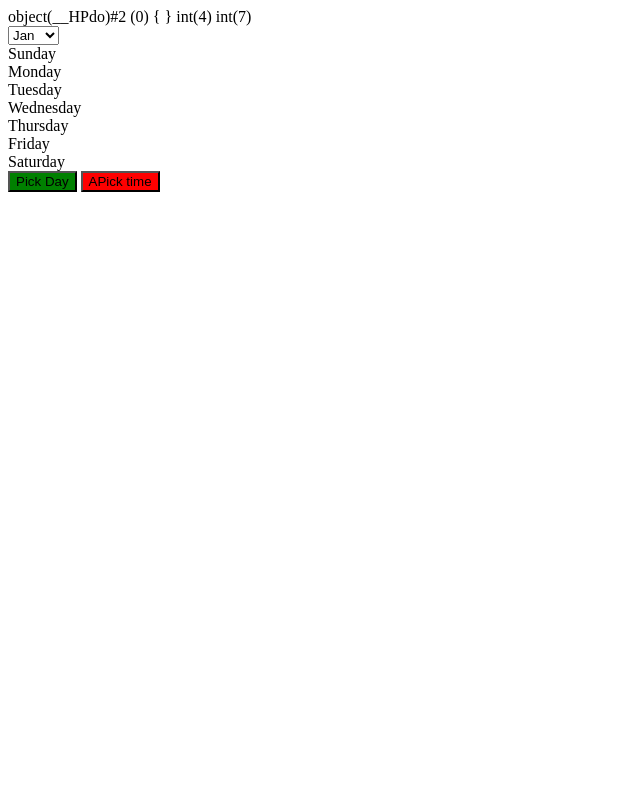
After one commit to Eq-Tran/AS-Capstone, a PHP site: page /Test_Code/Ajax_test.php in a window 1280 px wide. The commit adds this page. Shown: the whole page, without its empty margins (0-640 px from the left). Run offline with PHP 8.4, Linux system fonts and the light colour scheme.

Commit message:
Tran 1/30 12:00am

```diff
--- a/Models/model_functions.php
+++ b/Models/model_functions.php
@@ -259,15 +259,19 @@
 
    }
 
-   function findUserId($User) {
+   /*
+    *
+    * COMMENTED OUT FOR TESTING
+    *
+   function findUserId($user) {
     global $db;
     $results = [];
     $id = "";
     $binds = array();
     $sql = "SELECT * FROM users WHERE 0=0 ";
-    if ($User != "") {
-         $sql .= " AND username LIKE :username";
-         $binds['username'] = '%'.$User.'%';
+    if ($user != "") {
+         $sql .= " AND uname LIKE :user";
+         $binds['uname'] = '%'.$user.'%';
     }
 
     $stmt = $db->prepare($sql);
@@ -286,8 +290,7 @@
     return ($id);
 }
 
-
-
+*/
 
 
 
--- /dev/null
+++ b/Test_Code/Ajax_test.php
@@ -0,0 +1,62 @@
+<?php
+    include __DIR__. '/../Models/model_functions.php';
+    include __DIR__. '/../Models/post_request_functions.php';
+
+
+    $totalDaysInMonth = date("t");
+    $currDayInMonth = date("j");
+    $lastDayInMonth = $totalDaysInMonth;
+    $numOfWeeksInMonth = (int)($totalDaysInMonth / 7);
+    $numOfDaysInWeek = (int)($totalDaysInMonth / 4);
+
+     var_dump($numOfWeeksInMonth);
+     var_dump($numOfDaysInWeek);
+?>
+<!DOCTYPE HTML>
+<html lang="en">
+    <head>
+        <meta charset="UTF-8">
+        <link type="text/css" rel="stylesheet" href="#">
+    </head>
+    <main>
+        <body>
+            <div class="main">
+            <select id="month">
+                <option value="1">Jan</option>
+                <option value="2">Feb</option>
+                <option value="3">Mar</option>
+                <option value="4">Apr</option>
+                <option value="5">May</option>
+                <option value="6">June</option>
+                <option value="7">July</option>
+                <option value="8">Aug</option>
+                <option value="9">Sep</option>
+                <option value="10">Oct</option>
+                <option value="11">Nov</option>
+                <option value="12">Dec</option>
+            </select>
+            </div>
+
+            <div id="weekHeader">
+            <div class="dayHeader">Sunday</div>
+            <div class="dayHeader">Monday</div>
+            <div class="dayHeader">Tuesday</div>
+            <div class="dayHeader">Wednesday</div>
+            <div class="dayHeader">Thursday</div>
+            <div class="dayHeader">Friday</div>
+            <div class="dayHeader">Saturday</div>
+            </div>
+
+
+            <div id="results"></div>
+
+            <div class="footer-btn">
+            <input type="button" value="Pick Day" style="background-color:green;" id="yes" />
+            <input type="button" value="APick time" style="background-color:red;" id="no" />
+            </div>
+
+
+
+        </body>
+    </main>
+</html>
--- a/Prototype/admin.php
+++ b/Test_Code/Prototype/admin.php
@@ -2,8 +2,8 @@
 
 
     session_start();
-    include __DIR__. '/../Models/model_functions.php';
-    include __DIR__. '/../Models/post_request_functions.php';
+    include __DIR__. '/../../Models/model_functions.php';
+    include __DIR__. '/../../Models/post_request_functions.php';
 
     if(!isset($_SESSION['admin']))
     {
--- a/Prototype/login.php
+++ b/Test_Code/Prototype/login.php
@@ -1,8 +1,8 @@
     <?php
 
         session_start();
-        include_once (__DIR__ . '/../Models/model_functions.php');
-        include_once (__DIR__ . '/../Models/model_functions.php');
+         include __DIR__. '/../../Models/model_functions.php';
+         include __DIR__. '/../../Models/post_request_functions.php';
 
         $login = filter_input(INPUT_POST,'login');
 
--- a/Users_Posts_show_data_test.php
+++ b/Test_Code/Users_Posts_show_data_test.php
@@ -1,5 +1,6 @@
 <?php
-    include_once (__DIR__ . '/Models/model_functions.php');
+    include (__DIR__. '/../Models/model_functions.php');
+    include (__DIR__. '/../Models/post_request_functions.php');
 
     $users = showUsers();
     $posts = showAllUserPosts();
```
Also changed, not shown: Test_Code/Prototype/profile.php (renamed from Prototype/profile.php, +7 -5 lines), Test_Code/Prototype/db.php (renamed from Prototype/db.php), Test_Code/Prototype/dbscripts.php (renamed from Prototype/dbscripts.php), Test_Code/Prototype/index.php (renamed from Prototype/index.php), Test_Code/Prototype/logout.php (renamed from Prototype/logout.php), Test_Code/friend_functions/friendProfile.php (renamed from testing/friendProfile.php), Test_Code/friend_functions/friendRequest.php (renamed from testing/friendRequest.php), Test_Code/friend_functions/include/includes.php (renamed from testing/include/includes.php), Test_Code/friend_functions/index.php (renamed from testing/index.php), Test_Code/friend_functions/login.php (renamed from testing/login.php), Test_Code/friend_functions/model/db.php (renamed from testing/model/db.php), Test_Code/friend_functions/model/modelFriend.php (renamed from testing/model/modelFriend.php), Test_Code/friend_functions/model/users.sql (renamed from testing/model/users.sql), Test_Code/friend_functions/notifications.php (renamed from testing/notifications.php), 1 more files.
